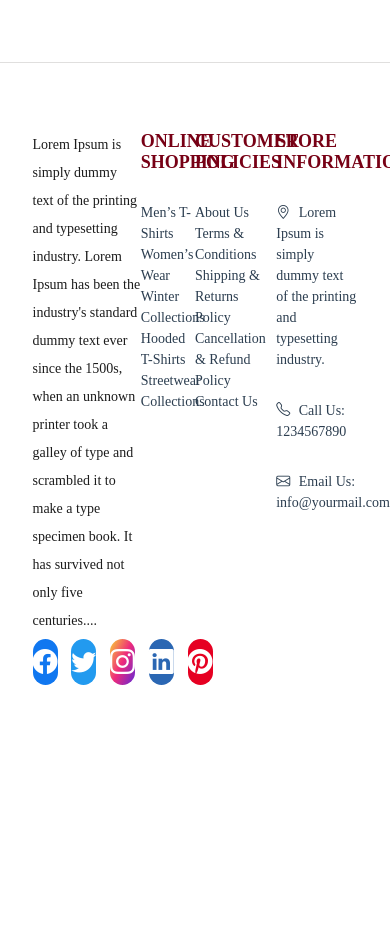
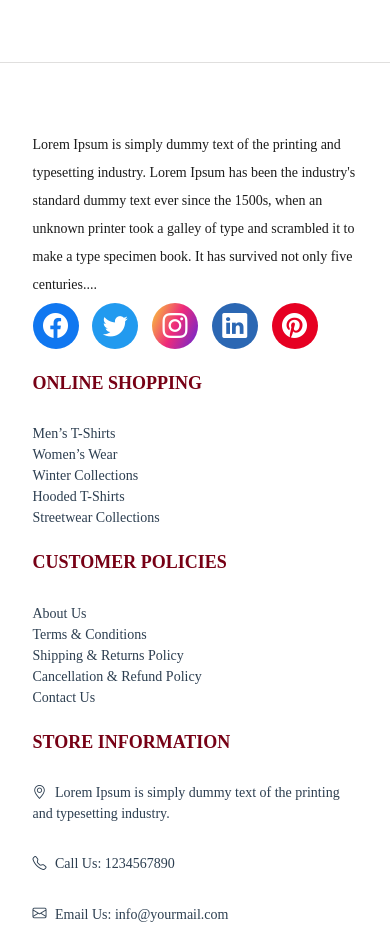
Before and after one commit to JK-codinghub/Shopping_Cart, a Vue app: page / in a window 390 px wide. Shown: the part 1720-2669 px from the top of the page. Before the commit the page ends 2405 px from the top, so only its background shows below. Built offline with nearby package versions, Linux system fonts and the light colour scheme.

Commit message:
Resonsive columns adjusted

```diff
--- a/src/components/FooterPage.vue
+++ b/src/components/FooterPage.vue
@@ -3,7 +3,7 @@
         <div class="row gx-0">
 
             <!-- Summary -->
-            <div class="col-4">
+            <div class="col-sm-12 col-md-12 col-lg-4 mb-4">
                 <div class="row gx-0">
                     <div class="col-12 d-flex justify-content-start summary font3 ">
                         Lorem Ipsum is simply dummy text of the printing and typesetting industry. Lorem Ipsum has been
@@ -34,7 +34,7 @@
             </div>
 
             <!-- Links -->
-            <div class="col-2">
+            <div class="col-sm-12 col-md-12 col-lg-2 mb-4">
                 <div class="row gx-0">
                     <div class="col-12 title">ONLINE SHOPPING</div>
 
@@ -46,7 +46,7 @@
 
                 </div>
             </div>
-            <div class="col-3">
+            <div class="col-sm-12 col-md-12 col-lg-3 mb-4">
                 <div class="col-12 title">CUSTOMER POLICIES</div>
 
                 <div class="col-12 listRow font3">About Us</div>
@@ -56,7 +56,7 @@
                 <div class="col-12 font3">Contact Us</div>
             </div>
 
-            <div class="col-3">
+            <div class="col-sm-12 col-md-12 col-lg-3 mb-4">
                 <div class="col-12 title">STORE INFORMATION</div>
 
 
```
